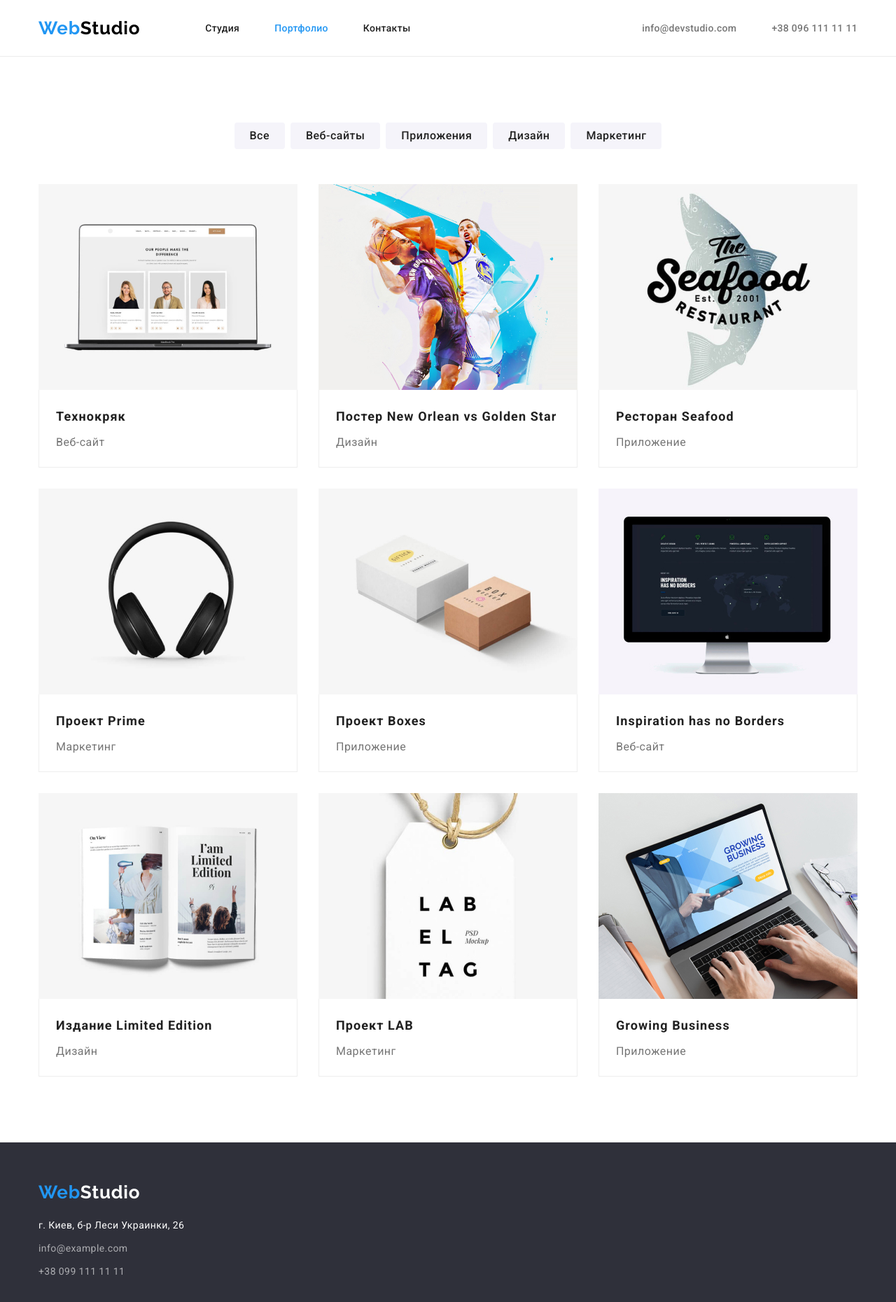
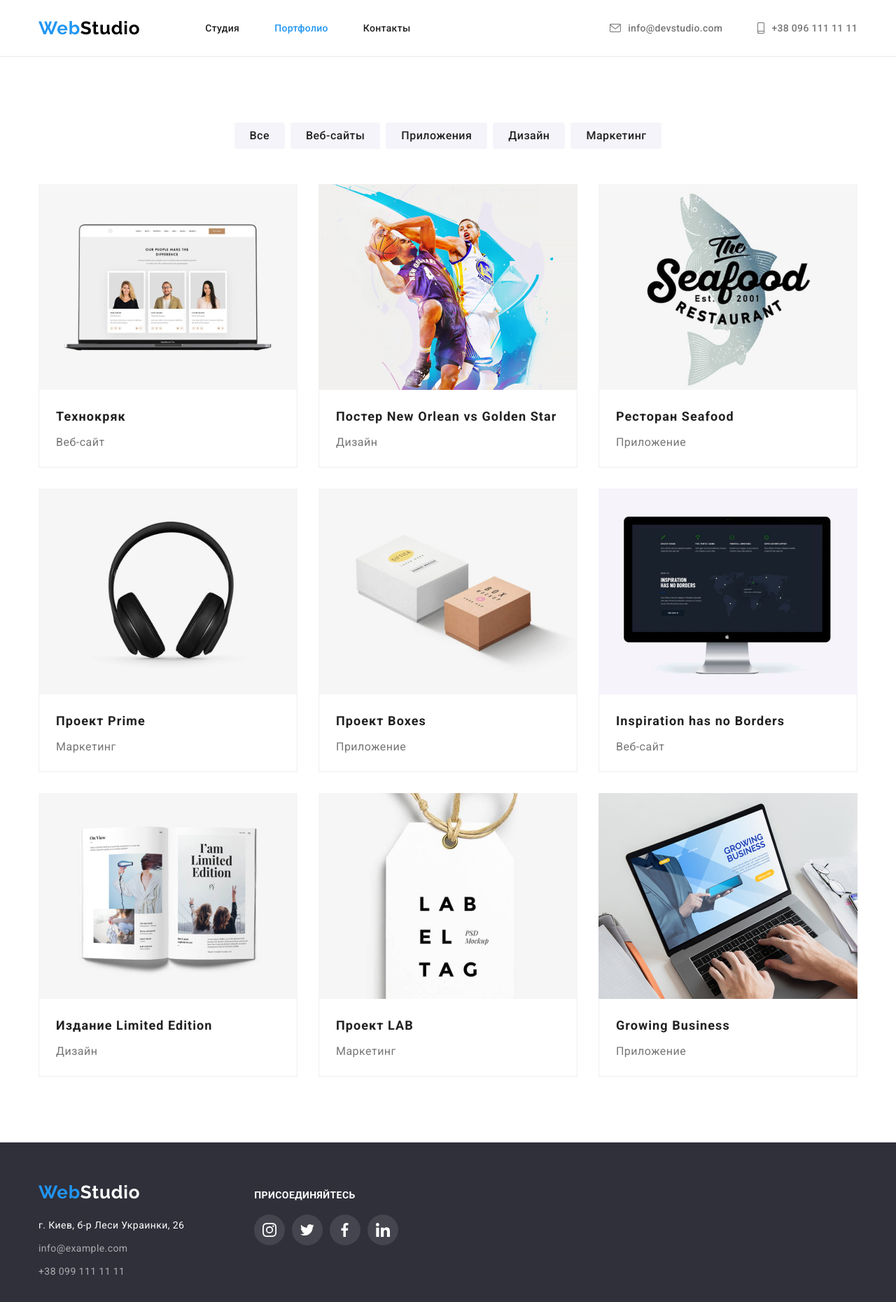
Before and after one commit to Kirill-Filonchuk/goit-markup-hw-04, a plain HTML site: page portfolio.html in a window 1280 px wide. Shown: the whole page at 70% size. Drawn offline with nearby package versions, Linux system fonts and the light colour scheme.

Commit message:
to be checked by the mentor

```diff
--- a/css/styles.css
+++ b/css/styles.css
@@ -482,8 +482,6 @@ button {
 .social-icon {
   width: 20px;
   height: 20px;
-  /* fill: var(--social-fill-color); */
-  /* fill: currentColor; */
 }
 
 .social-list-link:hover .social-icon,
@@ -665,8 +663,6 @@ button {
 .footer-social-icon {
   width: 20px;
   height: 20px;
-  /* fill: var(--social-fill-color); */
-  /* fill: currentColor; */
 }
 
 .footer-social-list-link:hover .social-icon,
@@ -731,6 +727,12 @@ button {
   display: block;
 }
 
+.portfolio-link:hover,
+.portfolio-link:focus {
+  box-shadow: 0px 1px 1px rgba(0, 0, 0, 0.12), 0px 4px 4px rgba(0, 0, 0, 0.06),
+    1px 4px 6px rgba(0, 0, 0, 0.16);
+}
+
 .portfolio-list {
   display: flex;
   flex-wrap: wrap;
--- a/portfolio.html
+++ b/portfolio.html
@@ -13,7 +13,7 @@
     <header class="header">
         <div class="container">
 
-            <!--main navigation to other pages-->
+            <!--main navigation to other pages. Same in other pages-->
             <nav class="navigation">
 
                 <a href="#" class="logo" lang="en">Web<span class="logo-studio-color-header">Studio</span></a>
@@ -29,11 +29,18 @@
             <!--our contacts-->
             <ul class="header-contact list">
                 <li class="items">
-                    <a href="mailto:info@devstudio.com" class="header-contact-mail"><span
-                            lang="en">info@devstudio.com</span></a>
+                    <a href="mailto:info@devstudio.com" class="header-contact-mail">
+                        <svg class="contact-icon" width="16px" height="12px">
+                            <use href="./images/sprite.svg#envelope"></use>
+                        </svg>
+                        <span lang="en">info@devstudio.com</span></a>
                 </li>
                 <li class="items">
-                    <a href="tel:+380961111111" class="header-contact-tel">+38 096 111 11 11</a>
+                    <a href="tel:+380961111111" class="header-contact-tel">
+                        <svg class="contact-icon" width="10px" height="16px">
+                            <use href="./images/sprite.svg#smartphone"></use>
+                        </svg>
+                        +38 096 111 11 11</a>
                 </li>
 
             </ul>
@@ -152,21 +159,57 @@
 <!--End of unique contents of page-->
     <footer class="footer">
     <div class="container">
+        <div class="footer-section">
+            <div class="footer-logo-adress">
                 <div class="footer-logo">
                     <a href="#" class="logo" lang="en">Web<span class="logo-studio-color-footer">Studio</span></a>
                 </div>
 
                 <!--Our address and our contacts-->
                 <address class="address-futer">
+
                     <ul class="address-list list">
-                    <li class="items"><a href="https://goo.gl/maps/gbBX1J2FMPTJKqRh9" class="address-office"> г. Киев, б-р
-                            Леси Украинки, 26</a></li>
+                        <li class="items"><a href="https://goo.gl/maps/gbBX1J2FMPTJKqRh9" class="address-office"> г. Киев,
+                                б-р Леси
+                                Украинки, 26</a></li>
                         <!--пр-т Леси Украинки нет в Киеве, а есть б-р Леси Украинки-->
                         <li class="items"><a href="mailto:info@example.com" class="address-mail">info@example.com</a></li>
                         <li class="items"><a href="tel:+380991111111" class="adress-tel">+38 099 111 11 11</a></li>
                     </ul>
                 </address>
             </div>
+            <div class="footer-social">
+                <b class="footer-call">присоединяйтесь</b>
+                <ul class="footer-social-list list">
+                    <li class="footer-social-list-items"><a class="footer-social-list-link" href="#">
+                            <svg class="footer-social-icon">
+                                <use href="./images/sprite.svg#instagram"></use>
+                            </svg>
+                        </a>
+                    </li>
+                    <li class="footer-social-list-items"><a class="footer-social-list-link" href="#">
+                            <svg class="footer-social-icon">
+                                <use href="./images/sprite.svg#twitter"></use>
+                            </svg>
+                        </a>
+                    </li>
+                    <li class="footer-social-list-items"><a class="footer-social-list-link" href="#">
+                            <svg class="footer-social-icon">
+                                <use href="./images/sprite.svg#facebook"></use>
+                            </svg>
+                        </a>
+                    </li>
+                    <li class="footer-social-list-items"><a class="footer-social-list-link" href="#">
+                            <svg class="footer-social-icon">
+                                <use href="./images/sprite.svg#linkedin"></use>
+                            </svg>
+                        </a>
+                    </li>
+                </ul>
+            </div>
+        </div>
+
+    </div>
     </footer>
 
 </body>
```
Also changed, not shown: index.html (+0 -1 lines). Lines whose indentation alone changed are shown as unchanged.
